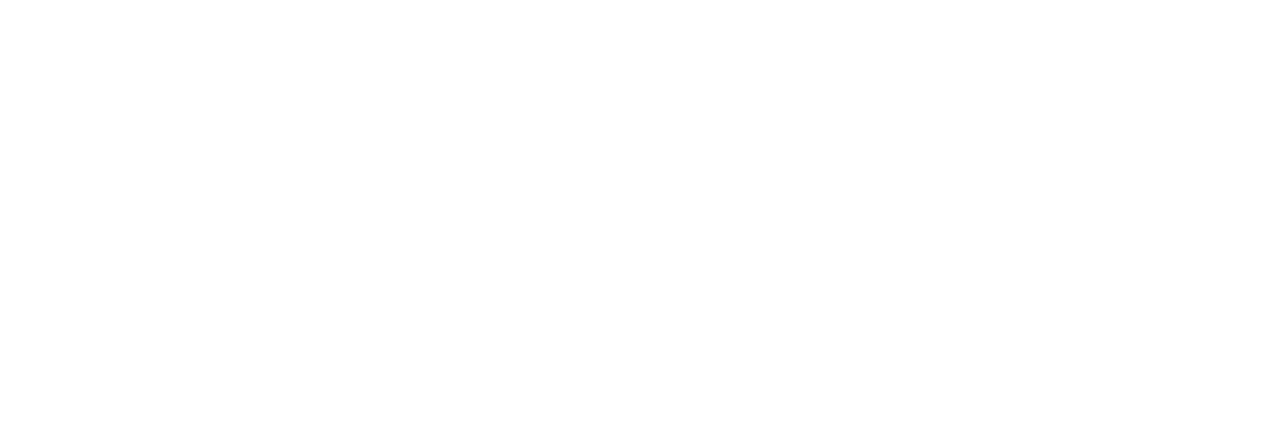
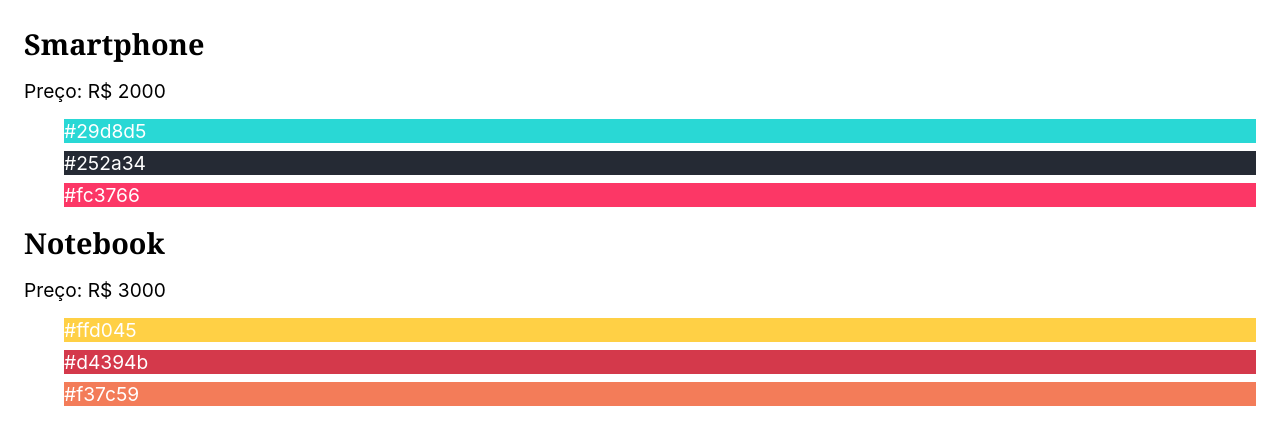
Before and after one commit to Viniciusrcarlos/origamid_react, a React (Vite) app: page / in a window 1280 px wide. Shown: the top 444 px of the page. Built offline with nearby package versions, Linux system fonts and the light colour scheme.

Commit message:
produtos

```diff
--- a/src/components/Livros.jsx
+++ b/src/components/Livros.jsx
@@ -25,11 +25,17 @@
 
 
     return (
-        <>
-            <section>
-
-            </section>
-        </>
+      <section>
+         {dados.map(({id, nome, preco, cores}) => (
+          <div key={id}>
+            <h1>{nome}</h1>
+            <p>Preço: {preco}</p>
+            <ul>{cores.map((cor) => (
+              <li style={{backgroundColor: cor, color: 'white'}}>{cor}</li>
+            ))}</ul>
+          </div>
+         ))}
+      </section>
     )
 }
 
```
